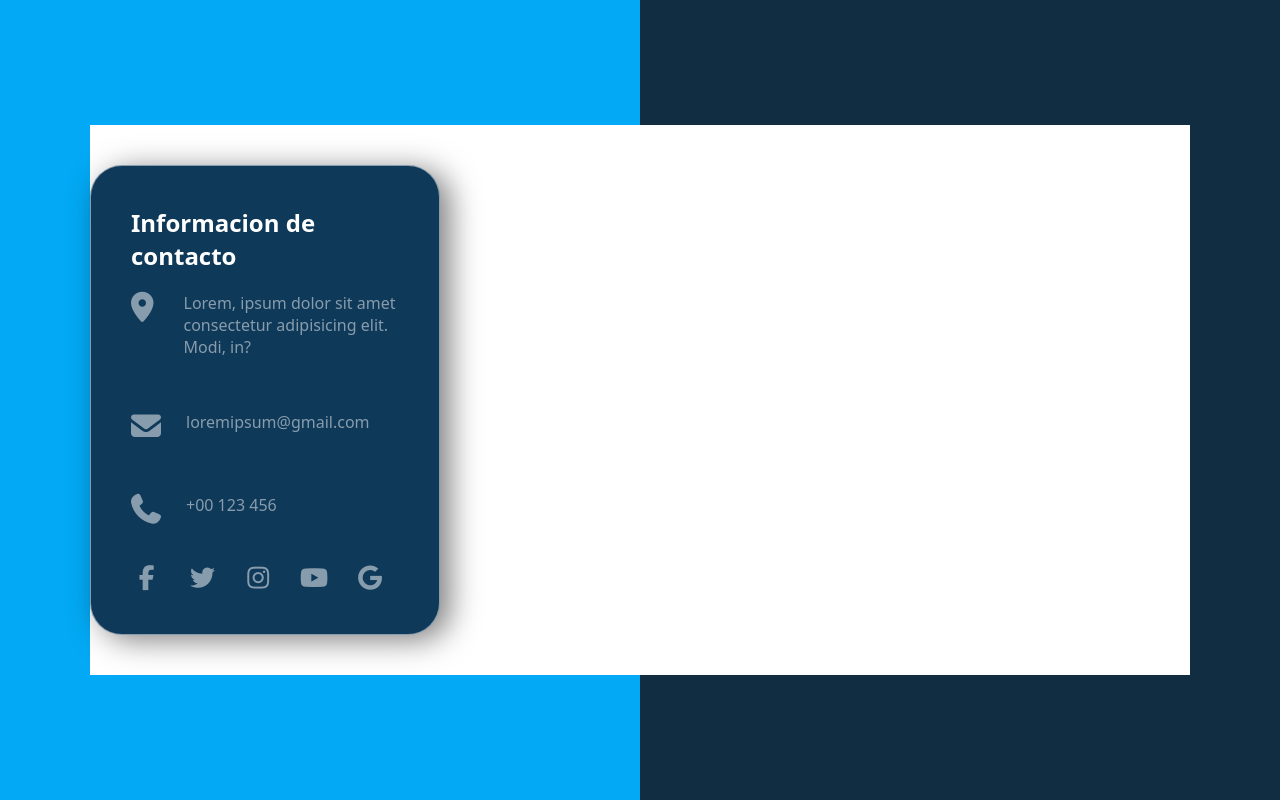
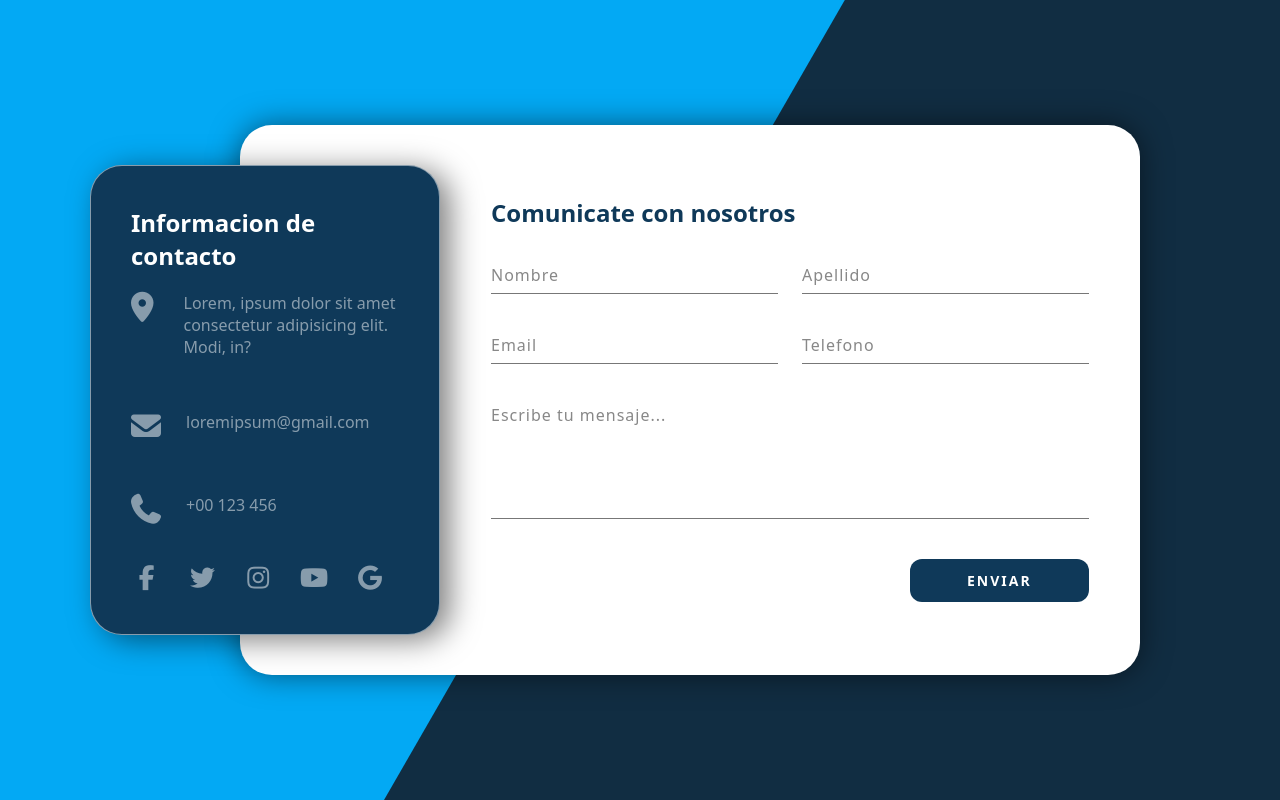
Before and after one commit to misterdan100/maestria-css-sass-bootstrap, a plain HTML site: page 09-practica-flexbox/9-5-practica-form-contact.html in a window 1280 px wide. Drawn offline with Linux system fonts and the light colour scheme.

Commit message:
Practicing CSS FlexBox with menus

```diff
--- a/09-practica-flexbox/9-5-practica-form-contact.html
+++ b/09-practica-flexbox/9-5-practica-form-contact.html
@@ -27,9 +27,10 @@
             position: absolute;
             left: 0;
             top: 0;
-            width: 50%;
+            width: 100%;
             height: 100%;
             background: #03a9f4;
+            clip-path: polygon(0 0, 66% 0, 30% 100%, 0% 100%);
         }
 
         .container {
@@ -38,7 +39,7 @@
             width: 1100px;
             height: 550px;
             display: flex;
-            background: #fff;
+            background: transparent;
         }
 
         h2 {
@@ -122,6 +123,113 @@
             transform: scale(1.2);
         }
 
+        /* FORMULARIO */
+        .form {
+            position: absolute;
+            width: calc(100% - 200px);
+            height: 100%;
+            background: #fff;
+            margin-left: 150px;
+            border-radius: 32px;
+            padding: 70px 50px 70px 250px;
+            box-shadow: 0 0 30px rgba(0, 0, 0, 0.5);
+            border: 1px solid rgba(255, 255, 255, 0.5);
+        }
+
+        .form h2 {
+            color: #0f3959;
+        }
+
+        .form-box {
+            display: flex;
+            flex-wrap: wrap;
+            justify-content: space-between;
+            padding-top: 30px;
+
+        }
+
+        .input-box {
+            position: relative;
+            margin-bottom: 35px;
+        }
+
+        .input-box.w50 {
+            width: 48%;
+        }
+
+        .input-box.w100 {
+            width: 100%;
+        }
+
+        .input-box input,
+        .input-box textarea {
+            width: 100%;
+            padding: 5px 0;
+            font-size: 18px;
+            color: #333;
+            border: none;
+            border-bottom: 1px solid #777;
+            outline: none;
+            resize: none;
+        }
+
+        .input-box textarea {
+            min-height: 120px;
+        }
+
+        .input-box span {
+            position: absolute;
+            left: 0;
+            padding: 5px 0;
+            font-size: 16px;
+            letter-spacing: 1px;
+            color: #888;
+            transition: all 0.3s;
+            pointer-events: none;/* para que no se pueda seleccionar ni darle click */
+        }
+
+        .input-box input:focus ~ span,
+        .input-box textarea:focus ~ span,
+        .input-box input:valid ~ span,
+        .input-box textarea:valid ~ span{
+            transform: translateY(-20px);
+            font-size: 14px;
+            font-weight: 400;
+            letter-spacing: 1px;
+            color: #03a9f4;
+
+        }
+
+        .input-box input:focus {
+            background: rgba(0, 0, 0, 0.02);
+            border-radius: 6px;
+        }
+
+        /* BOTON */
+        .input-box.btn {
+            display: flex;
+            justify-content: flex-end;
+        }
+
+        .input-box input[type="submit"] {
+            cursor: pointer;
+            background: #0f3959;
+            text-transform: uppercase;
+            font-size: 14px;
+            font-weight: 600;
+            letter-spacing: 2px;
+            color: #fff;
+            border: none;
+            width: 30%;
+            padding: 12px;
+            border-radius: 12px;
+            transition: all 0.3s;
+        }
+
+        .input-box input[type="submit"]:hover {
+            background: #03a9f4;
+            box-shadow: 0 0 15px rgba(0, 0, 0, 0.2);
+        }
     </style>
 </head>
 <body>
@@ -160,9 +268,46 @@
 
             </div>
 
-        </div>
+            <!-- FORMULARIO -->
+            <div class="form">
+                <h2>Comunicate con nosotros</h2>
+
+                <div class="form-box">
+                    <div class="input-box w50">
+                        <input type="text" required>
+                        <span>Nombre</span>
+                    </div>
+
+                    <div class="input-box w50">
+                        <input type="text" required>
+                        <span>Apellido</span>
+                    </div>
+
+                    <div class="input-box w50">
+                        <input type="text" required>
+                        <span>Email</span>
+                    </div>
+
+                    <div class="input-box w50">
+                        <input type="text" required>
+                        <span>Telefono</span>
+                    </div>
+
+                    <div class="input-box w100">
+                        <textarea required></textarea>
+                        <span>Escribe tu mensaje...</span>
+                    </div>
+
+                    <div class="input-box w100 btn">
+                        <input type="submit" value="Enviar">
+                    </div>
 
 
+
+                </div>
+            </div>
+
+        </div>
     </section>
 
 
```
Also changed, not shown: 10-practica-menus/10-menu-1.html (added, +68 -0 lines), 10-practica-menus/10-menu-2.html (added, +26 -0 lines), 10-practica-menus/10-menu-3.html (added, +26 -0 lines), 10-practica-menus/10-menu-4.html (added, +26 -0 lines).
